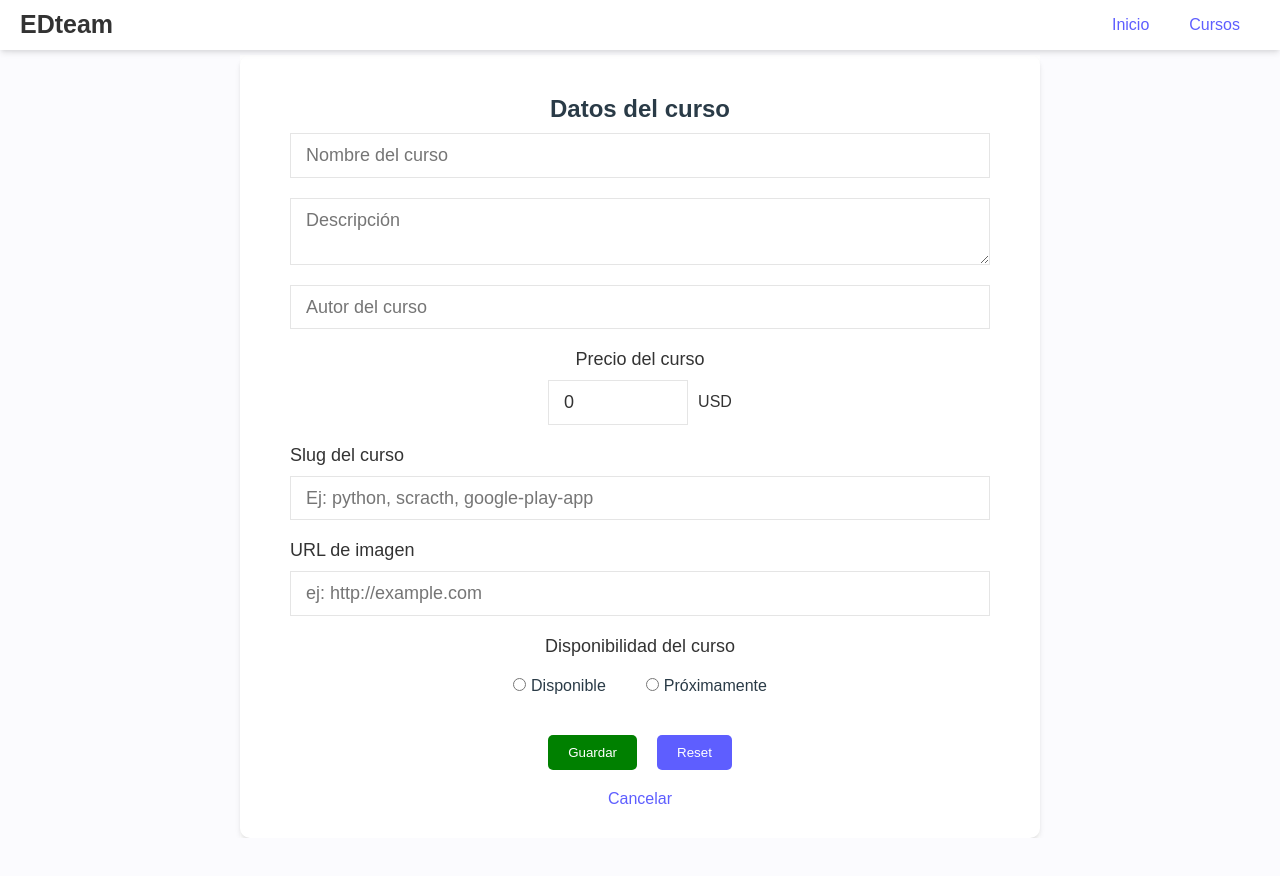
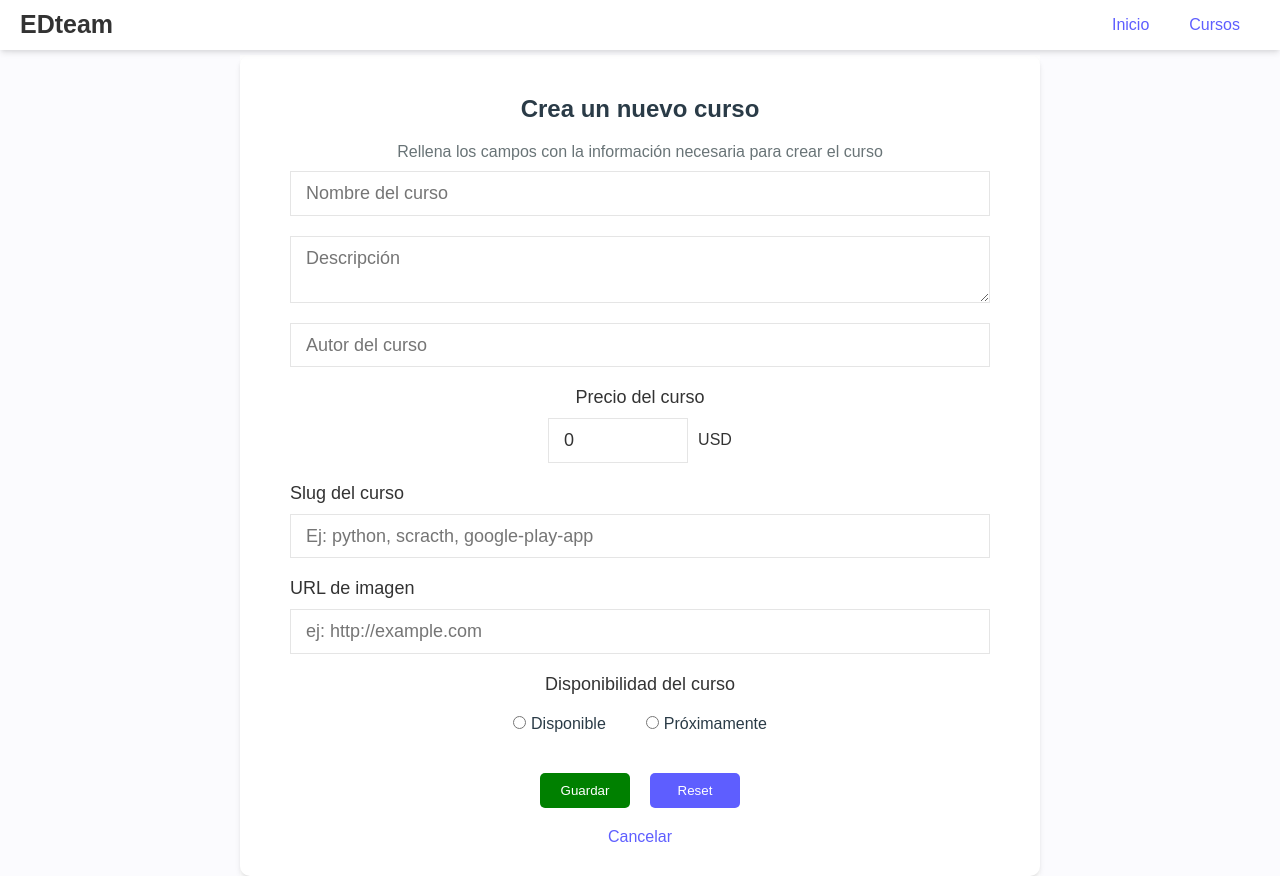
Before and after one commit to macs15/edteam-cursos, a React (Create React App) app: page /cursos/nuevo-curso in a window 1280 px wide. Before the commit the page ends 838 px from the top, so only its background shows below. Built offline with nearby package versions, Linux system fonts and the light colour scheme.

Commit message:
poster generado estaticamente, estilos movidos, algunas validaciones y correcciones

```diff
--- a/src/components/Formulario.js
+++ b/src/components/Formulario.js
@@ -6,22 +6,24 @@ import * as Yup from "yup";
 import axiosClient from "../config/axios";
 import CursoContext from "../context/CursoContext";
 import { useHistory } from "react-router-dom";
-import { FormContainer } from './utils/styledComponents';
+import { FormContainer } from "./utils/styledComponents";
 
 const Formulario = () => {
   const [initialValues, setInitialValues] = useState({
-    nombre: "",
-    descripcion: "",
+    nombre: '',
+    descripcion: '',
     precio: 0,
-    imagen: "",
-    id: "",
-    author: "",
+    imagen: '',
+    id: '',
+    author: '',
   });
   // radio separado porque perdía el booleano y lo cambiaba a string
   const [disponible, setDisponible] = useState(null);
   const [mensaje, setMensaje] = useState(null);
 
-  const { cursoseleccionado, actualizarCurso, comprobarCurso } = useContext(CursoContext);
+  const { cursoseleccionado, actualizarCurso, comprobarCurso } = useContext(
+    CursoContext
+  );
 
   const history = useHistory(); // router react
 
@@ -32,13 +34,13 @@ const Formulario = () => {
       setDisponible(cursoseleccionado.disponible);
     } else {
       setInitialValues({
-        nombre: "",
-        descripcion: "",
+        nombre: '',
+        descripcion: '',
         precio: 0,
-        imagen: "",
-        id: "",
-        author: "",
-        disponible: "",
+        imagen: '',
+        id: '',
+        author: '',
+        disponible: '',
       });
       setDisponible(null);
     }
@@ -58,7 +60,7 @@ const Formulario = () => {
       imagen: Yup.string()
         .required("Debes añadir un link de imagen para el curso")
         .url("Ingresa un url válido"),
-      id: Yup.string().required("El slug es obligatorio"),
+      id: Yup.string().required("El slug es obligatorio").matches('^[a-z-]+$', 'el slug solo puede contener letras y deben ser minúsculas'),
       author: Yup.string().required("El autor del curso es necesario"),
     }),
 
@@ -79,7 +81,8 @@ const Formulario = () => {
 
       const { nombre, descripcion, precio, imagen, id, author } = values;
       // genera el poster concatenando las variables
-      const poster = `${process.env.REACT_APP_BASE_URL}cursos/${id}`;
+      // const poster = `${process.env.REACT_APP_BASE_URL}cursos/${id}`;
+      const poster = `http://localhost:3000/cursos/${id}`;
       const curso = {
         nombre,
         descripcion,
@@ -89,16 +92,14 @@ const Formulario = () => {
         author,
         disponible,
         poster,
-      }
+      };
 
       // comprobamos que no exista el id(slug);
       const existeCurso = await comprobarCurso(id);
 
       try {
-
         // comprueba si se usará post o put
         if (cursoseleccionado) {
-
           if (existeCurso) {
             // para asegurarnos de que exista el slug antes de acceder a su attr id
             if (existeCurso.id !== cursoseleccionado.id) {
@@ -112,11 +113,10 @@ const Formulario = () => {
             // axios put
             actualizarCurso(id, curso);
 
-            window.alert('Curso actualizado correctamente!');
+            window.alert("Curso actualizado correctamente!");
             history.push(`/cursos/${id}`);
           }
         } else {
-
           if (existeCurso) {
             formik.setFieldError(
               "id",
@@ -133,9 +133,6 @@ const Formulario = () => {
           formik.resetForm();
 
           history.push(`/cursos/${resultado.data.id}`);
-          setTimeout(() => {
-            setMensaje(null);
-          }, 3000);
         }
       } catch (error) {
         // feedback para el usuario
@@ -157,12 +154,42 @@ const Formulario = () => {
     setDisponible(boolean);
   };
 
+  const handleFormReset = () => {
+    // resetear valores
+    formik.handleReset();
+    setInitialValues({
+      nombre: '',
+      descripcion: '',
+      precio: 0,
+      imagen: '',
+      id: '',
+      author: '',
+      disponible: '',
+    });
+    setDisponible(null);
+  }
+
   return (
     <>
       <Navegacion />
       <FormContainer>
         <form onSubmit={formik.handleSubmit}>
-          <h2 className="form-title">Datos del curso</h2>
+          <div className="title-container">
+            {!cursoseleccionado ? (
+              <>
+                <h2 className="form-title">Crea un nuevo curso</h2>
+                <p>
+                  Rellena los campos con la información necesaria para crear el
+                  curso
+                </p>
+              </>
+            ) : (
+              <>
+                <h2 className="form-title">Actualizar curso</h2>
+                <p>Rellena los campos con la información actualizada</p>
+              </>
+            )}
+          </div>
           <div className="inputs-container">
             <div className="input-container">
               <input
@@ -308,7 +335,7 @@ const Formulario = () => {
             <button type="submit" className="btn btn-save">
               Guardar
             </button>
-            <button className="btn btn-reset" onClick={formik.handleReset}>
+            <button className="btn btn-reset" type="button" onClick={() => handleFormReset()}>
               Reset
             </button>
           </BtnContainer>
@@ -343,6 +370,7 @@ const BtnContainer = styled.div`
     border-radius: 5px;
     color: #fff;
     cursor: pointer;
+    min-width: 90px;
 
     &.btn-save {
       background-color: var(--verde);
```
